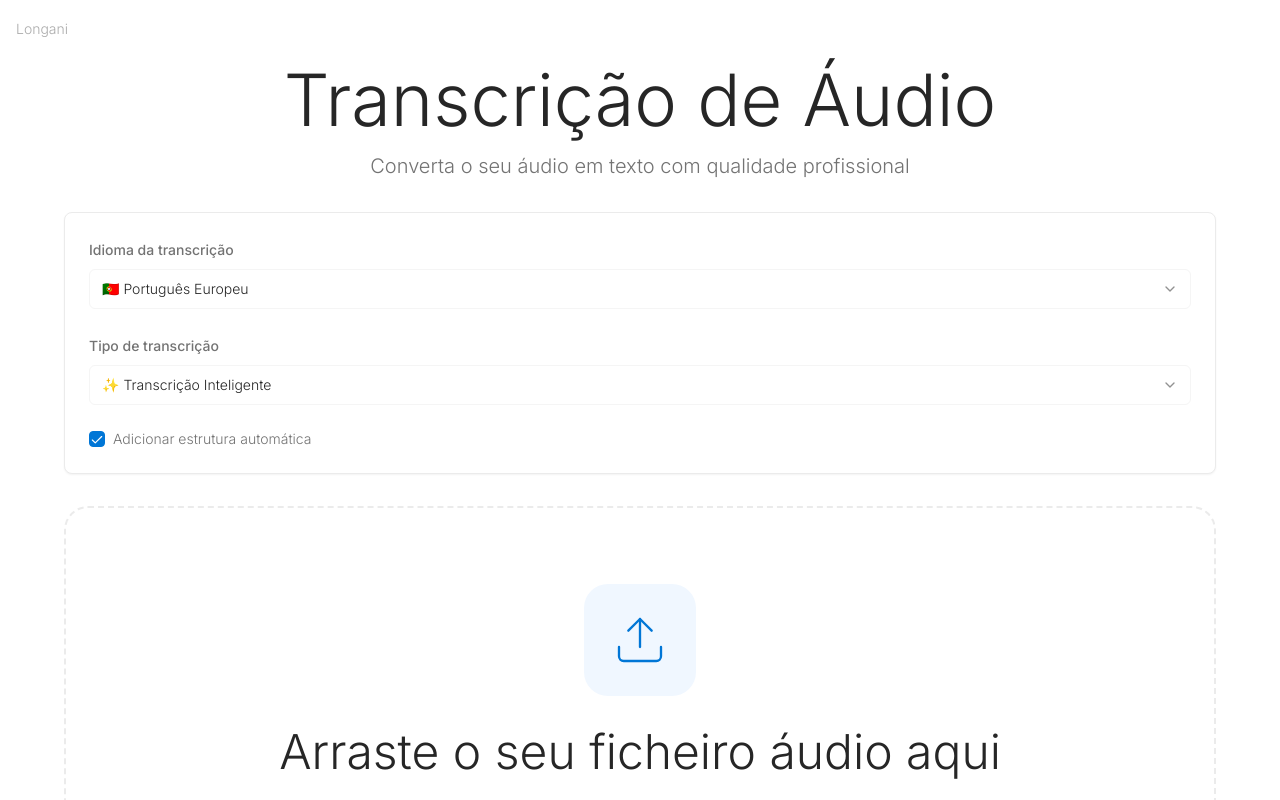
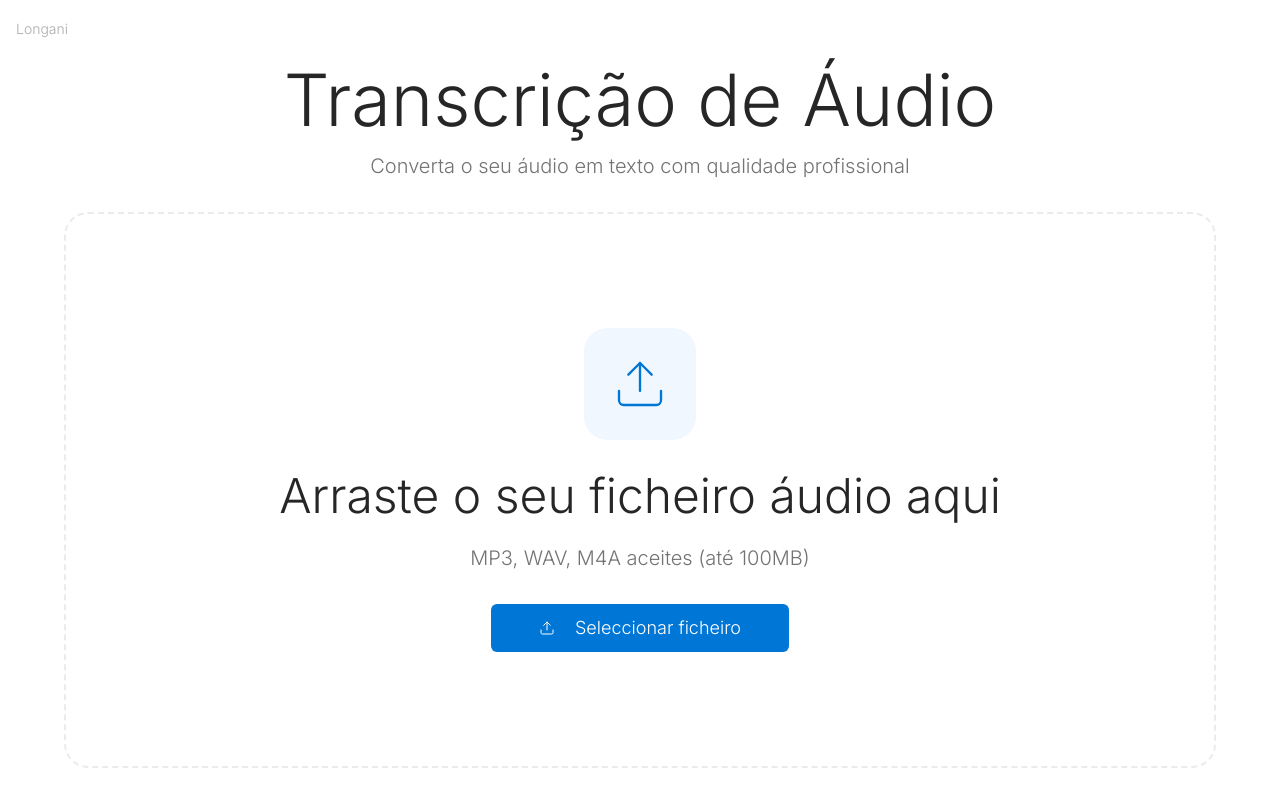
Before and after one commit to gersonsibinde64-collab/longani-transcricao-audio, a React (Vite) app: page / in a window 1280 px wide. Shown: the top 800 px of the page. Built offline with nearby package versions, Linux system fonts and the light colour scheme.

Commit message:
Refactor: Remove highlighted area and set defaults
Removes the highlighted area from the UI. Sets the default transcription type to basic and the default language to European Portuguese. No other functionalities are removed or altered.

```diff
--- a/src/pages/Index.tsx
+++ b/src/pages/Index.tsx
@@ -2,8 +2,6 @@ import { useState, useCallback } from 'react';
 import { Card, CardContent } from "@/components/ui/card";
 import { Button } from "@/components/ui/button";
 import { Progress } from "@/components/ui/progress";
-import { Checkbox } from "@/components/ui/checkbox";
-import { Select, SelectContent, SelectItem, SelectTrigger, SelectValue } from "@/components/ui/select";
 import { Upload, Download, Loader2, FileAudio, RotateCcw, AlertTriangle, FileText } from "lucide-react";
 import { useToast } from "@/hooks/use-toast";
 import { useIntelligentTranscription } from "@/hooks/useIntelligentTranscription";
@@ -24,10 +22,10 @@ const Index = () => {
   const [currentChunk, setCurrentChunk] = useState(0);
   const [totalChunks, setTotalChunks] = useState(0);
 
-  // Transcription settings
-  const [language, setLanguage] = useState<'pt-PT' | 'pt-MZ'>('pt-PT');
-  const [useIntelligent, setUseIntelligent] = useState(true);
-  const [autoStructure, setAutoStructure] = useState(true);
+  // Fixed transcription settings - basic Portuguese European
+  const language = 'pt-PT';
+  const useIntelligent = false;
+  const autoStructure = false;
 
   const { toast } = useToast();
   const intelligentTranscription = useIntelligentTranscription();
@@ -291,51 +289,6 @@ const Index = () => {
                 </p>
               </div>
 
-              {/* Settings Panel */}
-              <Card className="mb-8">
-                <CardContent className="p-6 space-y-6">
-                  {/* Language Selection */}
-                  <div className="space-y-2">
-                    <label className="text-sm font-medium">Idioma da transcrição</label>
-                    <Select value={language} onValueChange={(value: 'pt-PT' | 'pt-MZ') => setLanguage(value)}>
-                      <SelectTrigger className="w-full">
-                        <SelectValue />
-                      </SelectTrigger>
-                      <SelectContent>
-                        <SelectItem value="pt-PT">🇵🇹 Português Europeu</SelectItem>
-                        <SelectItem value="pt-MZ">🇲🇿 Português Moçambicano</SelectItem>
-                      </SelectContent>
-                    </Select>
-                  </div>
-
-                  {/* Quality Selection */}
-                  <div className="space-y-2">
-                    <label className="text-sm font-medium">Tipo de transcrição</label>
-                    <Select value={useIntelligent ? 'intelligent' : 'basic'}
-                            onValueChange={(value) => setUseIntelligent(value === 'intelligent')}>
-                      <SelectTrigger className="w-full">
-                        <SelectValue />
-                      </SelectTrigger>
-                      <SelectContent>
-                        <SelectItem value="intelligent">✨ Transcrição Inteligente</SelectItem>
-                        <SelectItem value="basic">📝 Transcrição Básica</SelectItem>
-                      </SelectContent>
-                    </Select>
-                  </div>
-
-                  {/* Format Options */}
-                  {useIntelligent && (
-                    <div className="flex items-center space-x-2">
-                      <Checkbox id="auto-structure" checked={autoStructure}
-                                onCheckedChange={(checked) => setAutoStructure(checked === true)} />
-                      <label htmlFor="auto-structure" className="text-sm">
-                        Adicionar estrutura automática
-                      </label>
-                    </div>
-                  )}
-                </CardContent>
-              </Card>
-
               {/* Huge Drop Zone */}
               <div
                 className={`
@@ -387,7 +340,7 @@ const Index = () => {
               </p>
 
               <p className="text-muted-foreground mb-4">
-                {(selectedFile.size / 1024 / 1024).toFixed(1)}MB • {Math.ceil(audioDuration / 60)}min • {language === 'pt-PT' ? 'Português Europeu' : 'Português Moçambicano'}
+                {(selectedFile.size / 1024 / 1024).toFixed(1)}MB • {Math.ceil(audioDuration / 60)}min • Português Europeu
               </p>
 
               {needsSplitting && (
@@ -472,7 +425,7 @@ const Index = () => {
                 <p className="text-muted-foreground font-light">
                   {needsSplitting
                     ? `${transcriptionResults.length} partes processadas e descarregadas`
-                    : `${transcriptionResults[0]?.split(' ').length || 0} palavras • ${language === 'pt-PT' ? 'Português Europeu' : 'Português Moçambicano'}`
+                    : `${transcriptionResults[0]?.split(' ').length || 0} palavras • Português Europeu`
                   }
                 </p>
               </div>
```
